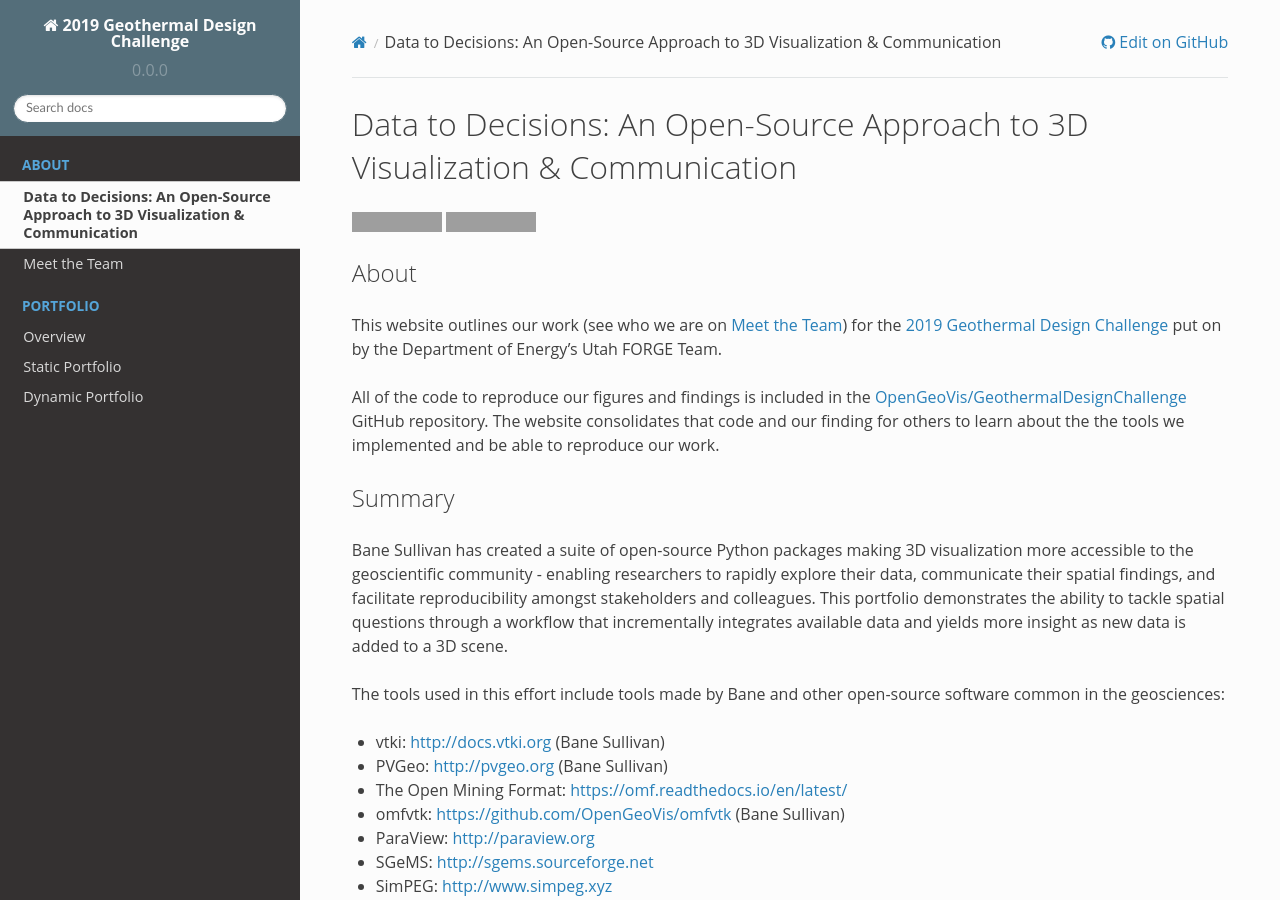
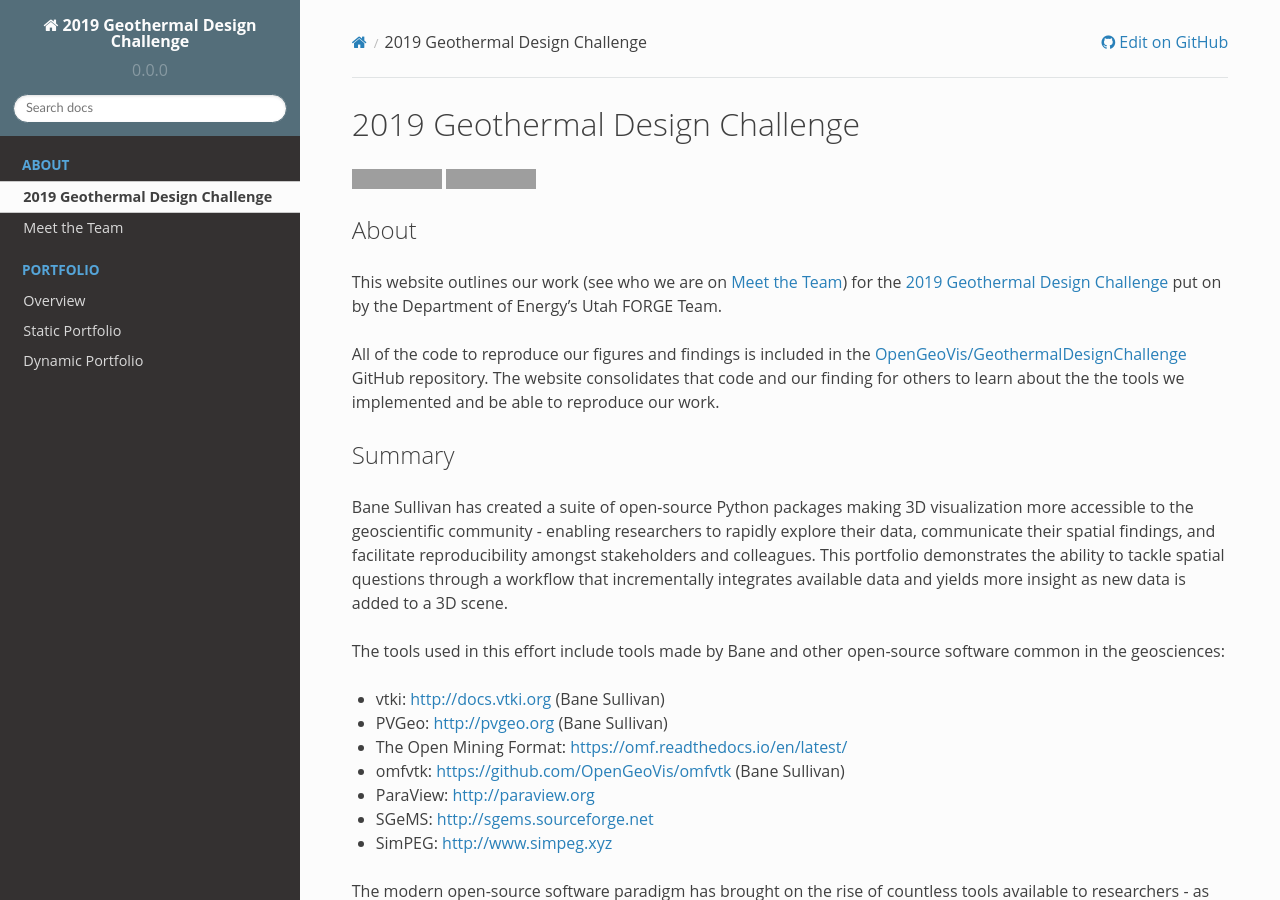
Before and after one commit to OpenGeoVis/GeothermalDesignChallenge, a Sphinx documentation site: the page built from docs/index.rst, in a window 1280 px wide and 900 px high. Built offline with Sphinx 7.4.7 and the Read the Docs theme 2.0.0, drawn with Linux system fonts in a browser that asks for light colours; pages that are not in the unit, such as notebooks, are missing from menus; the version number is read from the project's files by our own code; grey boxes are pictures that could not be loaded.

Commit message:
Update docs title

```diff
--- a/docs/index.rst
+++ b/docs/index.rst
@@ -1,6 +1,6 @@
-##############################################################################
-Data to Decisions: An Open-Source Approach to 3D Visualization & Communication
-##############################################################################
+################################
+2019 Geothermal Design Challenge
+################################
 
 
 .. image:: https://img.shields.io/travis/OpenGeoVis/GeothermalDesignChallenge/master.svg?label=build&logo=travis
```
